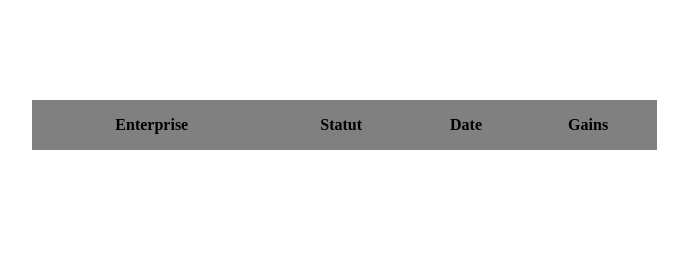
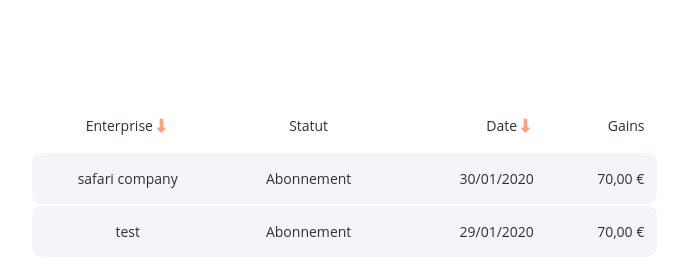
Before and after one commit to MailboxArsonist/simpletable, a plain HTML site: page index.html in a window 1280 px wide. Shown: the whole page, without its empty margins (296-984 px from the left). Drawn offline with Linux system fonts and the light colour scheme.

Commit message:
Add sort

```diff
--- a/app.css
+++ b/app.css
@@ -1,6 +1,55 @@
-.simple-table {
-    background-color: grey;
+.simpletable {
+    border-spacing: 0;
+    border-collapse: separate;
     height: 50px;
     width: 100%;
     max-width: 100%;
+    font-family: "Open Sans", sans-serif;
+    color: #2C2F3D;
+    font-size: 14px;
+    font-weight: normal!important;
 }
+
+.simpletable-head {
+    border-radius: 5px;
+    background-color: transparent;
+}
+.simpletable-row {
+   background-color: #F4F5F8;
+   vertical-align: middle;
+}
+td, th {
+    padding: 1rem 0.75rem;
+    white-space: nowrap;
+    font-weight: normal!important;
+}
+
+td {
+    border-top: 2px solid #fff;
+}
+
+tr td:first-child { border-top-left-radius: 10px; border-bottom-left-radius: 10px;}
+tr td:last-child { border-top-right-radius: 10px; border-bottom-right-radius: 10px;}
+
+i {
+    padding: 0 0.25rem;
+    color: lightsalmon;
+    cursor: pointer;
+}
+i.asc {
+    transform: rotate(180deg);
+}
+i.sorted {
+    color: blueviolet;
+}
+
+.text-left {
+    text-align: center;
+}
+
+.text-right {
+    text-align: right;
+}
+.text-center {
+    text-align: center;
+}
--- a/app.js
+++ b/app.js
@@ -1,22 +1,33 @@
 import {DataTable} from "./simpleTable.js"
 
-const options = [{
+const head = [{
     field: 'name',
     label: 'Enterprise',
-    sortable: false
+    sortable: true,
+    classList: 'text-left'
   },{
     field: 'type',
     label: 'Statut',
     sortable: false,
+    classList: 'text-left'
   },{
     field: 'date',
     label: 'Date',
-    sortable: false,
+    sortable: true,
+    classList: 'text-right'
   },{
     field: 'commission',
     label: 'Gains',
     sortable: false,
+    classList: 'text-right'
   }
 ];
 
-const table = new DataTable('#table',options)
+const options = {
+    table: '#table',
+    details: false,
+    pagination: 'buttons', // 'buttons,'
+    url: 'google.com'
+}
+
+const table = new DataTable(options, head)
--- a/index.html
+++ b/index.html
@@ -6,6 +6,8 @@
     <meta http-equiv="X-UA-Compatible" content="ie=edge">
     <title>Document</title>
     <link rel="stylesheet" href="app.css">
+    <script src="https://kit.fontawesome.com/c27fc2d0ac.js" crossorigin="anonymous"></script>
+
 </head>
 <body>
     <div class="container" style="width:625px; margin: 100px auto;">
--- a/simpleTable.js
+++ b/simpleTable.js
@@ -1,7 +1,7 @@
-// const options = [{
+// const columns = [{
 //     field: 'name',
 //     label: 'Enterprise',
-//     sortable: false
+//     sortable: false,
 //   },{
 //     field: 'type',
 //     label: 'Statut',
@@ -33,7 +33,8 @@ const testData = {
             "classList":"text-left"
         },
         "commission": {
-                "data":"70,00 \u20ac"
+            "data":"70,00 \u20ac",
+            "classList":"text-right"
         }
         },
         {
@@ -50,20 +51,65 @@ const testData = {
                     "classList":"text-left"
                     },
                     "commission":{
-                        "data":"70,00 \u20ac"
+                        "data":"70,00 \u20ac",
+                        "classList":"text-right"
+                    }
+    }]
+}
+const testData2 = {
+    "recordsFiltered":2,
+    "data":[{
+        "date":{
+            "data":"30\/01\/2020",
+            "classList":"text-right"
+        },
+        "name":{
+            "data":"company",
+            "classList":"text-left"
+        },
+        "type": {
+            "data":"Abonnement",
+            "classList":"text-left"
+        },
+        "commission": {
+            "data":"70,00 \u20ac",
+            "classList":"text-right"
+        }
+        },
+        {
+        "date":{
+            "data":"29\/01\/2020",
+            "classList":"text-right"
+            },
+            "name":{
+                "data":"new company with a long ass name bla vla etc......",
+                "classList":"text-left"
+            },
+                "type":{
+                    "data":"Abonnement",
+                    "classList":"text-left"
+                    },
+                    "commission":{
+                        "data":"70,00 \u20ac",
+                        "classList":"text-right"
                     }
     }]
 }
 
 
 export class DataTable {
-    constructor(table, options) {
+    constructor(options, columns) {
         this.initialized = false
 
-        this.options = options
+        this.columns = columns
+        this.sorting = null
+        this.details = options.details || false
+        this.pagination = options.pagination || false
         this.table = null
-        if(typeof table === "string") {
-            this.table = document.querySelector(table)
+        this.url = options.url
+
+        if(typeof options.table === "string") {
+            this.table = document.querySelector(options.table)
         }
 
         this.init()
@@ -74,38 +120,91 @@ export class DataTable {
         }
         this.render()
         this.initialized = false
+        this.table.classList.add('simpletable')
     }
 
     async render(){
+        this.renderHead()
         // Fake api request
-        const d = testData
-
-
-        const test = await this.request(true, 1000);
-        console.log(test)
-
-        this.table.classList.add('simple-table')
-        this.renderHead()
+        const data = await this.request(true, 1000);
+        console.log(data)
+        this.renderBody(data.data)
     }
 
     renderHead(){
         const row = document.createElement('tr')
-        row.className = 'simple-head'
-        this.options.forEach(option => {
+        row.className = 'simpletable-head'
+        this.columns.forEach(option => {
             const cell = document.createElement('th')
             cell.textContent = option.label
+            cell.classList = option.classList
             cell.setAttribute('field', option.field)
+            if(option.sortable) {
+                const sort = document.createElement('i')
+                sort.classList.add ("fas", "fa-long-arrow-alt-down", "simpletable-sort")
+                cell.appendChild(sort)
+                sort.addEventListener('click', evt => this.handleSort(evt))
+            }
             row.appendChild(cell)
         });
         console.log(row)
         this.table.appendChild(row)
     }
 
-    request(success, timeout){
+    renderBody(data){
+        const rows = document.querySelectorAll('.simpletable-row')
+        if(rows) {
+            rows.forEach(el => {
+                console.log(el.parentElement.removeChild(el))
+            })
+        }
+        data.forEach(rowData => {
+            const row = document.createElement('tr')
+            row.className = 'simpletable-row'
+            this.columns.forEach(col =>{
+                const val = rowData[col.field]
+                const cell = document.createElement('td')
+                cell.textContent = val.data
+                cell.classList.add(val.classList)
+                row.appendChild(cell)
+            });
+            this.table.appendChild(row)
+        })
+    }
+
+    async handleSort(e){
+        if(e.target){
+            const field = e.target.parentNode.getAttribute('field')
+            const direction = e.target.classList.contains('asc') ? 'desc' : 'asc'
+
+            // Loop over and remove any other active sort
+            const sorts = document.querySelectorAll('.simpletable-sort')
+            sorts.forEach(function(sort){
+                sort.classList.remove('asc', 'sorted')
+            })
+            if(direction === 'desc') {
+                e.target.classList.remove('asc')
+            } else {
+                e.target.classList.add('asc')
+            }
+            e.target.classList.add('sorted')
+            this.sorting = {
+                field,
+                direction
+            }
+            const data = await this.request(true, 1000, this.sorting);
+            this.renderBody(data.data)
+        }
+    }
+
+
+
+    request(success, timeout, params){
+        console.log(params)
         return new Promise((resolve, reject) => {
             setTimeout(() => {
               if(success) {
-                resolve(testData);
+                resolve(params? testData2 : testData);
               } else {
                 reject({message: 'Error'});
               }
```
Lines whose indentation alone changed are shown as unchanged.
